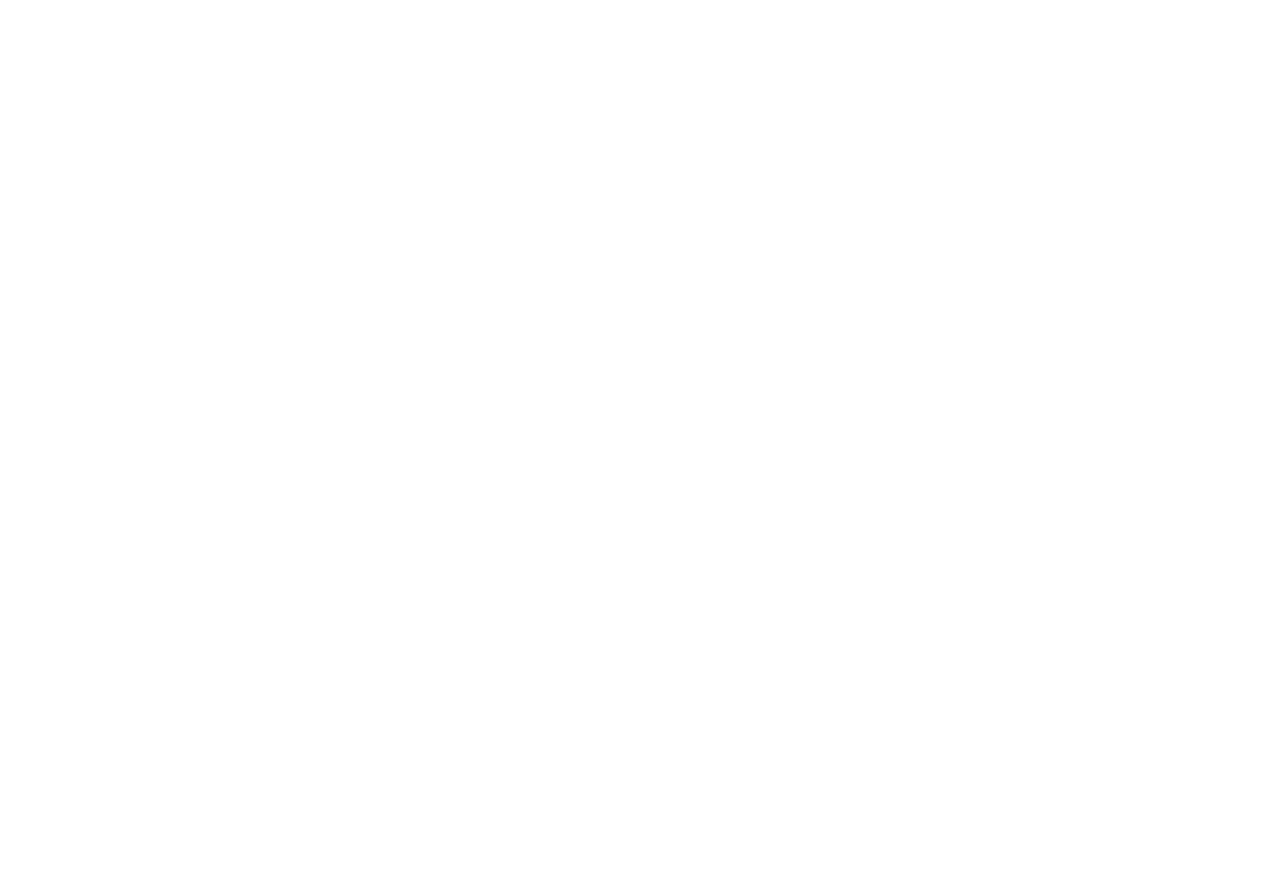
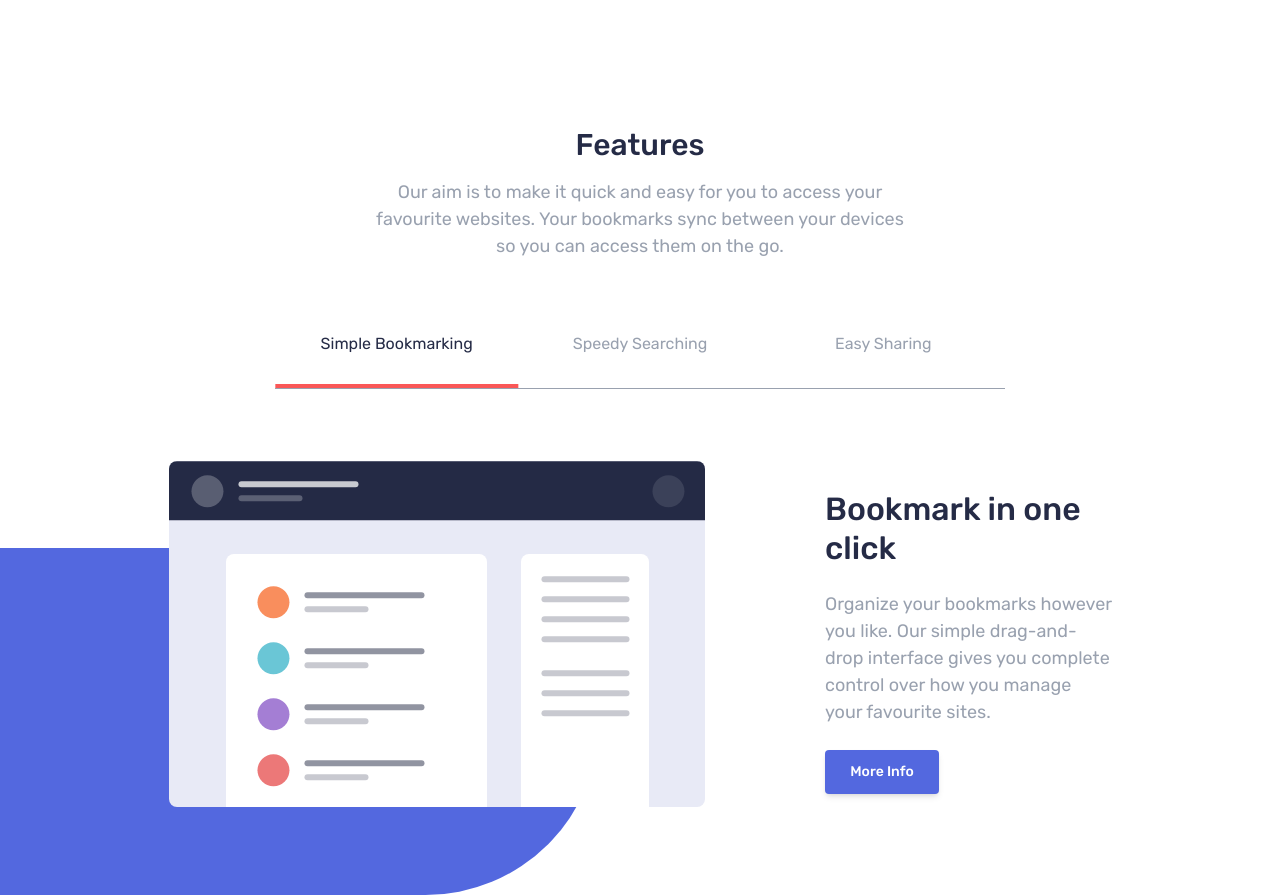
Before and after one commit to IrfanAnsari21/bookmark-landing-page, a React (Vite) app: page / in a window 1280 px wide. Shown: the part 685-1580 px from the top of the page. Before the commit the page ends 800 px from the top, so only its background shows below. Built offline with nearby package versions, Linux system fonts and the light colour scheme.

Commit message:
Make Features section

```diff
--- a/src/App.jsx
+++ b/src/App.jsx
@@ -2,6 +2,7 @@
 import Header from './components/Header/Header'
 import Menu from './components/Menu/Menu'
 import HeroSection from './components/HeroSection/HeroSection'
+import FeaturesSection from './components/Features/FeaturesSection'
 
 function App() {
   const [isMenuOpen, setIsMenuOpen] = useState(false)
@@ -9,8 +10,9 @@
   return (
     <div className='font-rubik text-base text-Blue-950 min-h-screen bg-white'>
       <Header openMenu={() => setIsMenuOpen(true)} />
-      <main>
+      <main className='flex flex-col gap-32'>
         <HeroSection />
+        <FeaturesSection />
       </main>
       {isMenuOpen && (
         <Menu closeMenu={() => setIsMenuOpen(false)} />
--- /dev/null
+++ b/src/components/Features/FeaturesSection.jsx
@@ -0,0 +1,87 @@
+import React, { useState } from 'react'
+
+import tab1Illust from '/images/illustration-features-tab-1.svg';
+import tab2Illust from '/images/illustration-features-tab-2.svg';
+import tab3Illust from '/images/illustration-features-tab-3.svg';
+
+export default function FeaturesSection() {
+    const [tab, setTab] = useState(0);
+
+    const tabs = [
+        {
+            img: tab1Illust,
+            title: "Bookmark in one click",
+            description: "Organize your bookmarks however you like. Our simple drag-and-drop interface gives you complete control over how you manage your favourite sites."
+        },
+        {
+            img: tab2Illust,
+            title: "Intelligent search",
+            description: "Our powerful search feature will help you find saved sites in no time at all. No need to trawl through all of your bookmarks."
+        },
+        {
+            img: tab3Illust,
+            title: "Share your bookmarks",
+            description: "Easily share your bookmarks and collections with others. Create a shareable link that you can send at the click of a button."
+        }
+    ]
+    return (
+        <section className='flex flex-col gap-8 md:gap-16 lg:gap-18'>
+            <div className='flex flex-col self-center text-center gap-4 px-8 md:px-28.5 lg:px-0 lg:w-135'>
+                <h2 className='text-3xl font-medium'>Features</h2>
+                <p className='text-[15px] text-gray-400 md:text-base'>Our aim is to make it quick and easy for you to access your favourite websites. Your bookmarks sync between your devices so you can access them on the go.</p>
+            </div>
+
+            <div className='grid grid-rows-[repeat(3,60px)] text-[15px] text-center self-center w-full px-8 lg:max-w-182.5 md:px-20 md:grid-rows-none md:grid-cols-3 md:text-[16px] lg:px-0'>
+                <button
+                    onClick={() => setTab(0)}
+                    type='button'
+                    className={`relative flex items-center justify-center border-b border-gray-400 border-t md:border-t-0 md:pb-8 cursor-pointer transition-all hover:text-Red-400
+                    ${tab === 0 ? "after:absolute after:left-1/2 after:-translate-x-1/2 after:bottom-0 after:h-1 after:w-40.75 after:bg-Red-400 md:after:w-full" : "text-gray-400"}`}
+                >
+                    Simple Bookmarking
+                </button>
+                <button
+                    onClick={() => setTab(1)}
+                    type='button'
+                    className={`relative flex items-center justify-center border-b border-gray-400 md:pb-8 cursor-pointer transition-all hover:text-Red-400
+                    ${tab === 1 ? "after:absolute after:left-1/2 after:-translate-x-1/2 after:bottom-0 after:h-1 after:w-40.75 after:bg-Red-400 md:after:w-full" : "text-gray-400"}`}
+                >
+                    Speedy Searching
+                </button>
+                <button
+                    onClick={() => setTab(2)}
+                    type='button'
+                    className={`relative flex items-center justify-center border-b border-gray-400 md:pb-8 cursor-pointer transition-all hover:text-Red-400
+                    ${tab === 2 ? "after:absolute after:left-1/2 after:-translate-x-1/2 after:bottom-0 after:h-1 after:w-40.75 after:bg-Red-400 md:after:w-full" : "text-gray-400"}`}
+                >
+                    Easy Sharing
+                </button>
+            </div>
+
+            <div className='flex flex-col gap-8 text-center md:gap-16 lg:gap-30 lg:flex-row lg:text-start lg:items-center'>
+                <div className='relative px-8 pb-9 pt-2 md:px-15 md:pb-22 md:pt-0 lg:px-0 lg:shrink-0 lg:w-176.25'>
+                    <img
+                        src={tabs[tab].img}
+                        alt="Screen illustration"
+                        className='relative z-5 w-full md:pl-28 lg:w-134 lg:p-0 lg:ml-auto'
+                    />
+                    <div className='absolute bg-Blue-600 w-[80%] h-[85%] left-0 bottom-0 rounded-r-full md:w-[85%] md:h-[80%]' />
+                </div>
+
+                <div className='flex flex-col gap-4 items-center md:px-40 md:gap-6 lg:pl-0 lg:pr-42 lg:items-start lg:pb-18'>
+                    <div className='flex flex-col gap-4 md:gap-6'>
+                        <h2 className='text-3xl font-medium md:text-[32px]'>
+                            {tabs[tab].title}
+                        </h2>
+                        <p className='text-[15px] text-gray-400 md:text-base'>
+                            {tabs[tab].description}
+                        </p>
+                    </div>
+                    <button className='bg-Blue-600 text-white text-sm w-28.5 font-medium py-3 rounded shadow-md hover:bg-white hover:text-Blue-600 hover:outline-2 transition-all'>
+                        More Info
+                    </button>
+                </div>
+            </div>
+        </section>
+    )
+}
```
